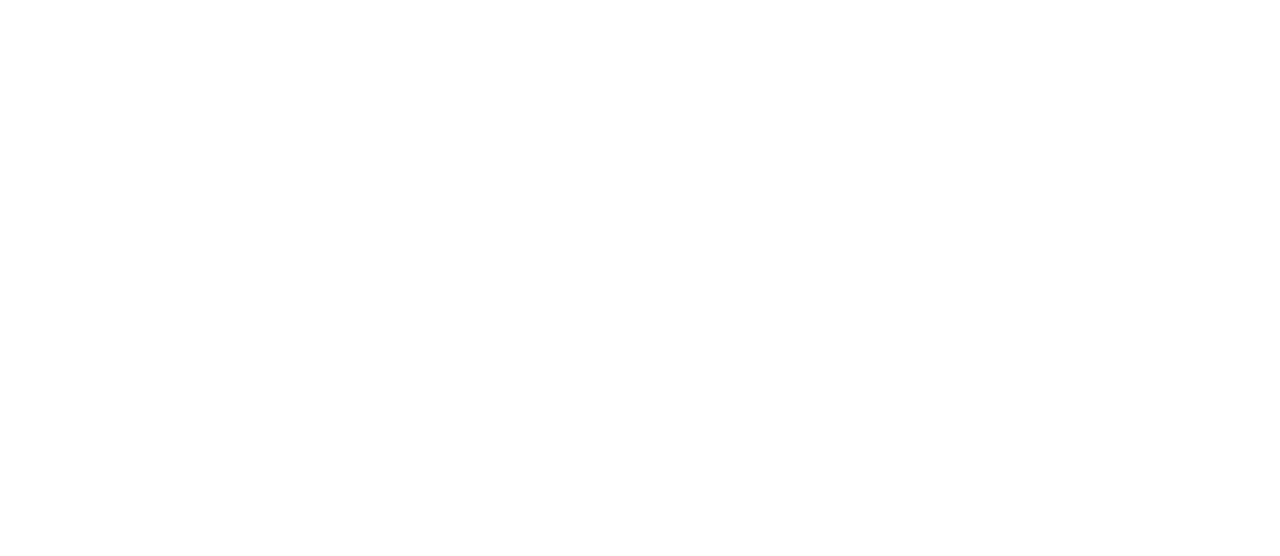
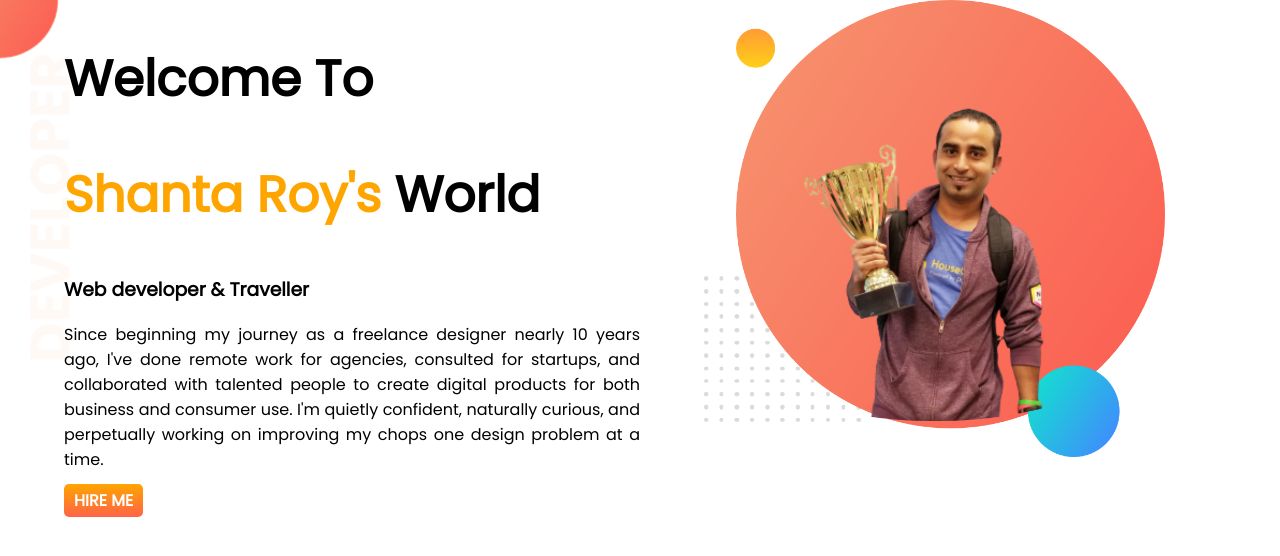
Before and after one commit to Shantaroy07/developer-portfolio, a plain HTML site: page Index.html in a window 1280 px wide. Drawn offline with Linux system fonts and the light colour scheme.

Commit message:
top-banner-added

```diff
--- a/Index.html
+++ b/Index.html
@@ -1,13 +1,38 @@
 <!DOCTYPE html>
 <html lang="en">
+
 <head>
     <meta charset="UTF-8">
     <meta http-equiv="X-UA-Compatible" content="IE=edge">
     <meta name="viewport" content="width=device-width, initial-scale=1.0">
     <title>Shanta Roy's Portfilo</title>
+    <link rel="preconnect" href="https://fonts.googleapis.com">
+    <link rel="preconnect" href="https://fonts.gstatic.com" crossorigin>
+    <link href="https://fonts.googleapis.com/css2?family=Poppins&display=swap" rel="stylesheet">
     <link rel="stylesheet" href="style.css">
 </head>
+
 <body>
+    <section class="top-banner">
+        <div class="half-width">
+            <h1>Welcome To</h1>
+            <h1><span class="orange-color">Shanta Roy's</span> World</h1>
+            <h3>Web developer & Traveller</h3>
+            <p class="paragraph">Since beginning my journey as a freelance designer nearly 10 years ago, I've done
+                remote work for
+                agencies,
+                consulted for startups, and collaborated with talented people to create digital products for both
+                business
+                and consumer use. I'm quietly confident, naturally curious, and perpetually working on improving my
+                chops
+                one design problem at a time.</p>
+            <a class="link-button" target="_blank" href="https://www.linkedin.com/in/shanta-roy-152376179">HIRE ME</a>
+        </div>
 
+        <div class="half-width">
+            <img src="images/jhanker_bg.png" alt="">
+        </div>
+    </section>
 </body>
+
 </html>
--- a/style.css
+++ b/style.css
@@ -0,0 +1,47 @@
+body {
+    font-family: 'Poppins', sans-serif;
+    margin: 0;
+}
+
+h1 {
+    font-size: 50px;
+
+}
+
+.orange-color {
+    color: orange;
+}
+
+section {
+    display: flex;
+
+
+}
+
+.half-width {
+    width: 50%;
+    padding-left: 5%;
+}
+
+.half-width img {
+    width: 80%;
+}
+
+.paragraph {
+    text-align: justify;
+}
+
+.link-button {
+    text-decoration: none;
+    background-image: linear-gradient(orange, tomato);
+    font-weight: 700;
+    padding: 5px 10px;
+    border-radius: 5px;
+    color: white;
+}
+
+.top-banner {
+    background-image: url(images/top-banner.png);
+    background-repeat: no-repeat;
+
+}
```
Also changed, not shown: images/dream-bg.png (added), images/exp-bg.png (added), images/jhankar.png (added), images/jhankar2.png (added), images/jhanker_bg.png (added), images/my-bg.png (added), images/my-bg2.png (added), images/top-banner.png (added), 7 other files.
